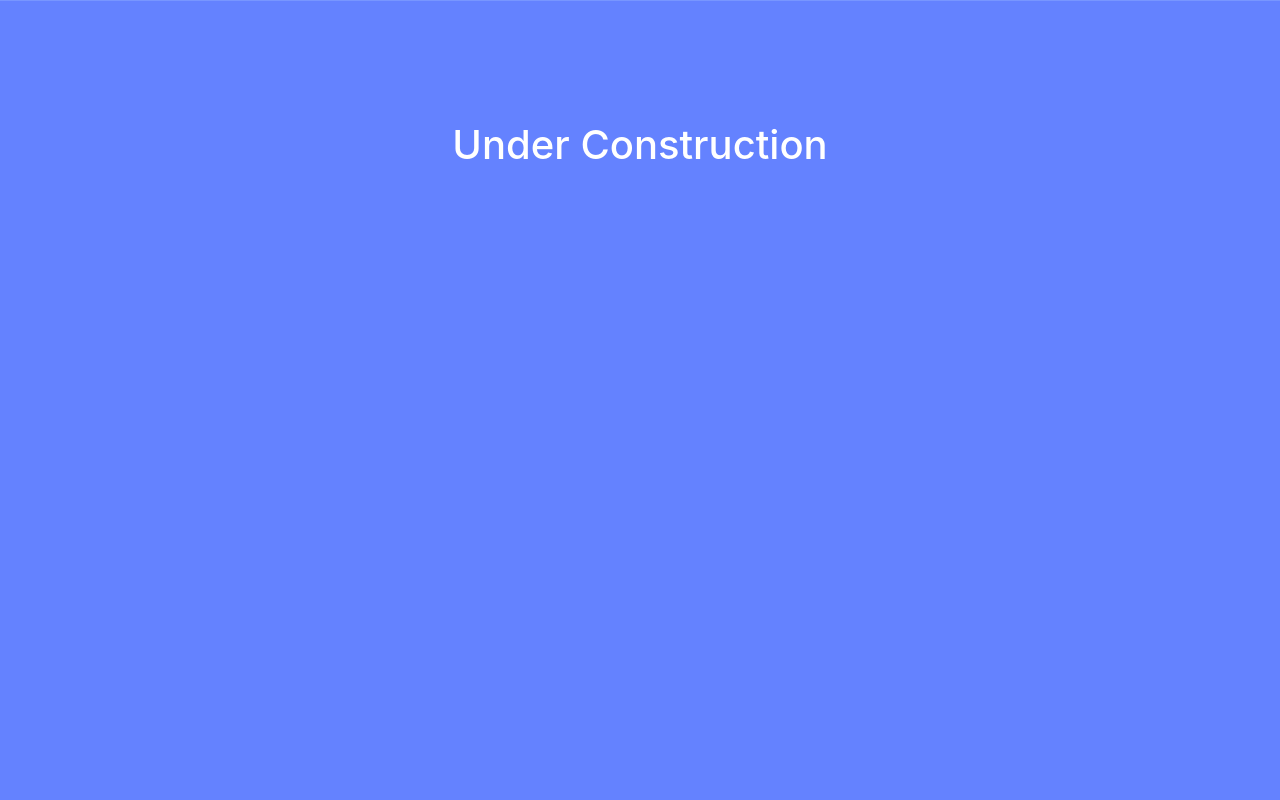
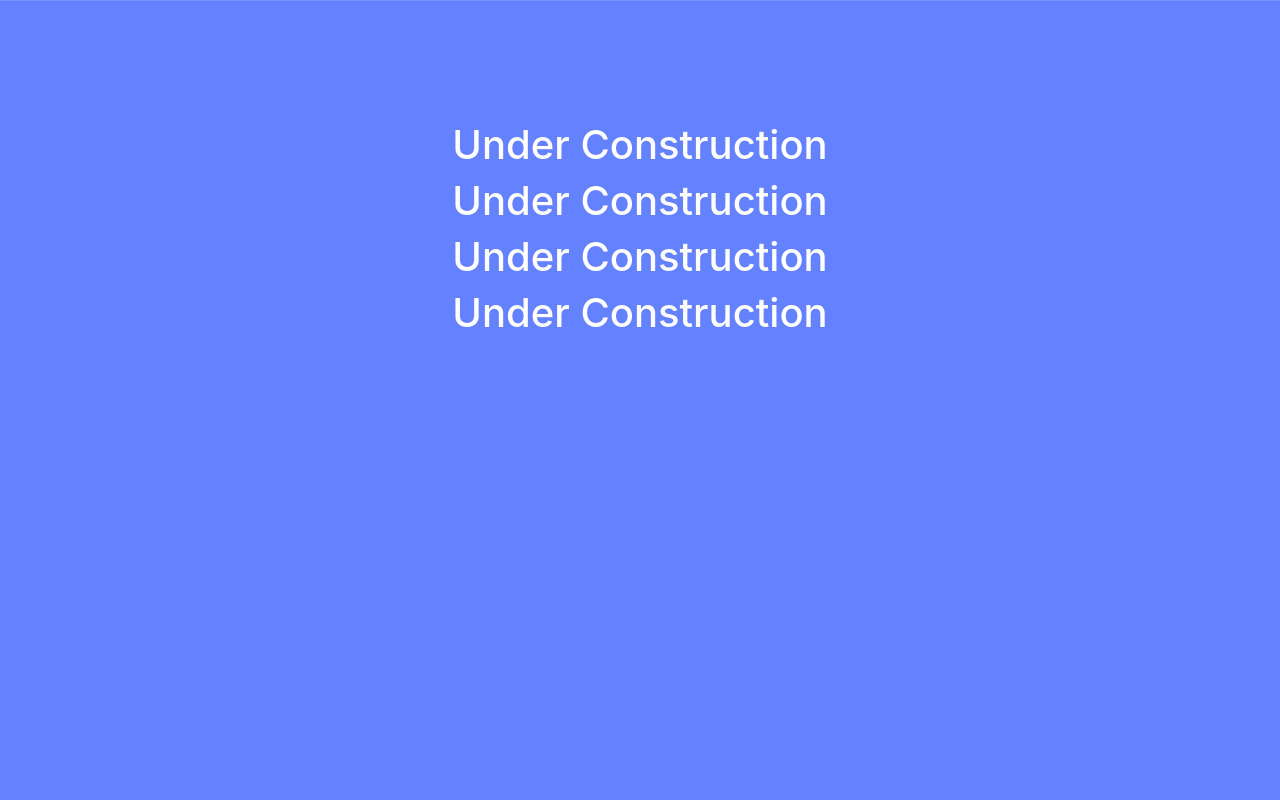
Before and after one commit to Centurion902/coopWebsite, a PHP site: page / in a window 1280 px wide. Shown: the part 3999-4799 px from the top of the page. Run offline with PHP 8.4, Linux system fonts and the light colour scheme.

Commit message:
offset fixed

```diff
--- a/index.html
+++ b/index.html
@@ -122,6 +122,7 @@
 							<div class="cardText">
 								<h4 class="cardTitle">Cloud</h4>
 								<p class="cardDescription">Architech leverages cloud computing to allow quick prototyping, set up adaptable web infrastructure and create scalable solutions for clients with large user bases.</p>
+								<p style="margin:0; color:rgb(93, 190, 214);">!!!! !!!! !!!!!! !!!! !!! !! !!!!</p>
 							</div>
 						</div>
 						<div class="cardSection">
@@ -152,6 +153,12 @@
 		<section id="pageF">
 			<div class="navbar-avoidance">
 				<h1 class="brightText">Under Construction</h1>
+				<h1 class="brightText">Under Construction</h1>
+
+				<h1 class="brightText">Under Construction</h1>
+
+				<h1 class="brightText">Under Construction</h1>
+
 			</div>
 		</section>
 
--- a/style.css
+++ b/style.css
@@ -114,7 +114,6 @@ section{
 .navbar-brand{padding:122}
 
 .navbar-avoidance{
-  overflow: hidden;
   text-align: center;
   top:15vh;
   position: relative;
@@ -159,7 +158,6 @@ section{
 }
 
 .cardText{
-  overflow: hidden;
   white-space: normal;
   background:rgb(93, 190, 214) !important;
   min-height: 210px;
```
